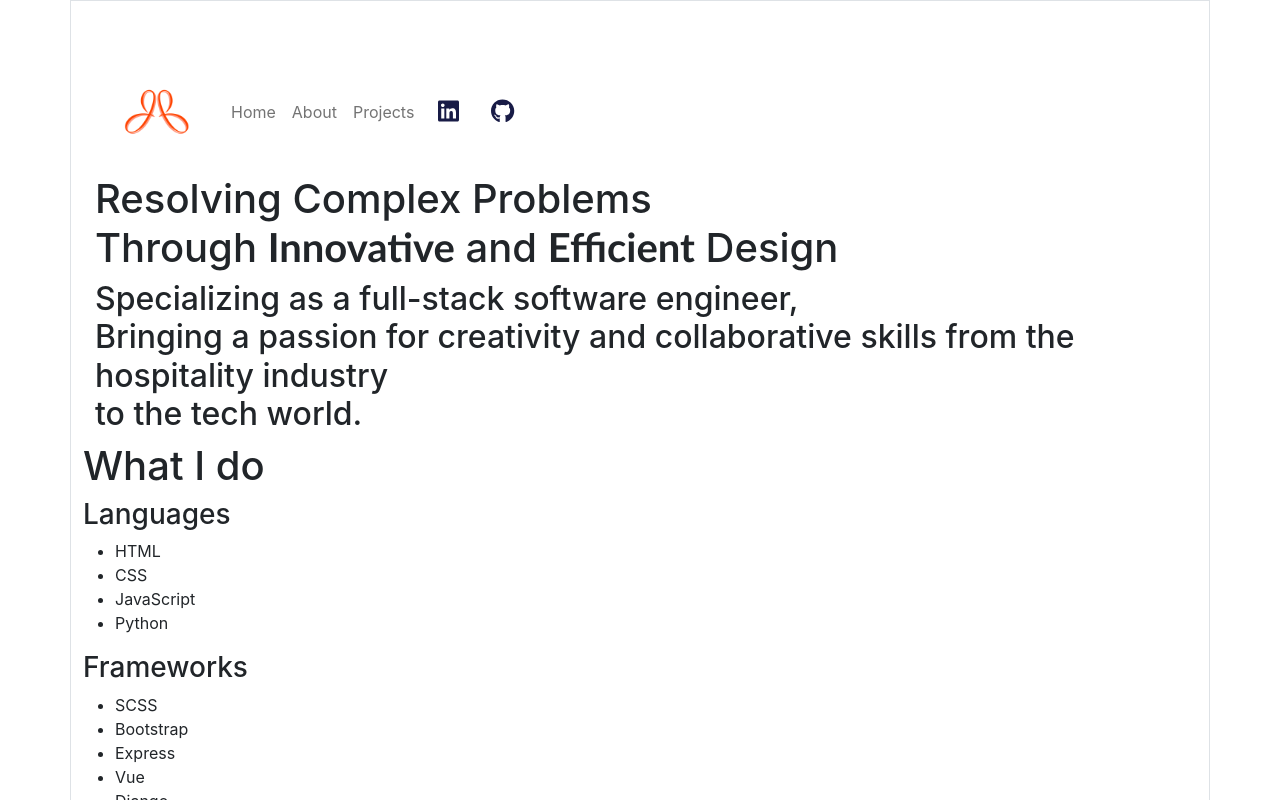
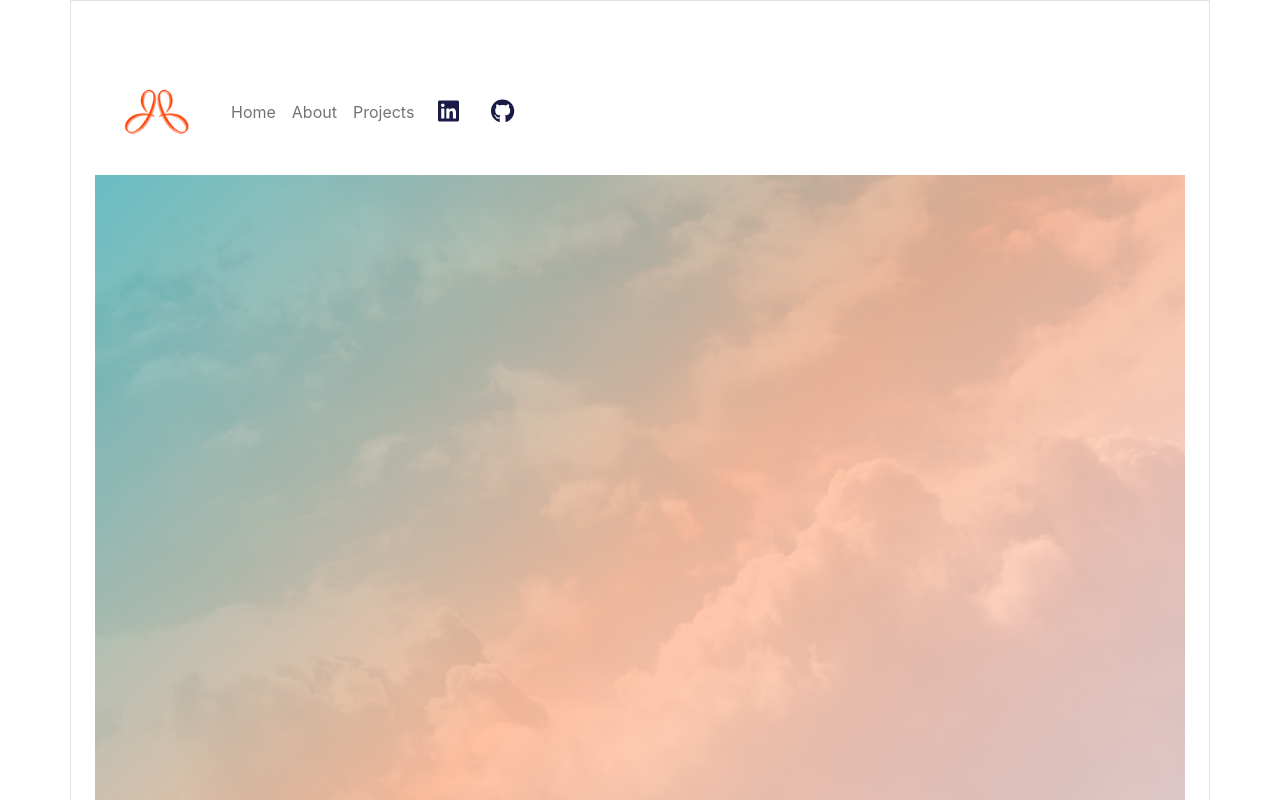
Before and after one commit to Job85/portfolio-site, a React (Create React App) app: page / in a window 1280 px wide. Shown: the top 800 px of the page. Built offline with nearby package versions, Linux system fonts and the light colour scheme.

Commit message:
imported Hero component

```diff
--- a/src/pages/home.js
+++ b/src/pages/home.js
@@ -1,14 +1,16 @@
 import React from "react";
 import NavBar from '../components/NavBar'
+import Hero from "../components/Hero";
 
 const Home = () => {
 
     return (
-        <div id="home" className="container hero">
+        <div id="home" className="container position-relative">
             <NavBar />
+            <Hero />
             <div className="row">
                 <div className="col">
-                    <h1>
+                    <h1 className="heading">
                         Resolving Complex Problems <br />
                         Through <span className="bold">Innovative</span> and <span className="bold">Efficient</span> Design
                         {/* <span className="sphere container"></ span> */}
@@ -17,7 +19,7 @@ const Home = () => {
             </div>
             <div className="row">
                 <div className="col">
-                    <h2>
+                    <h2 className="sub-heading">
                         Specializing as a full-stack software engineer, <br />
                         Bringing a passion for creativity and collaborative skills from the hospitality industry <br />
                         to the tech world.
```
